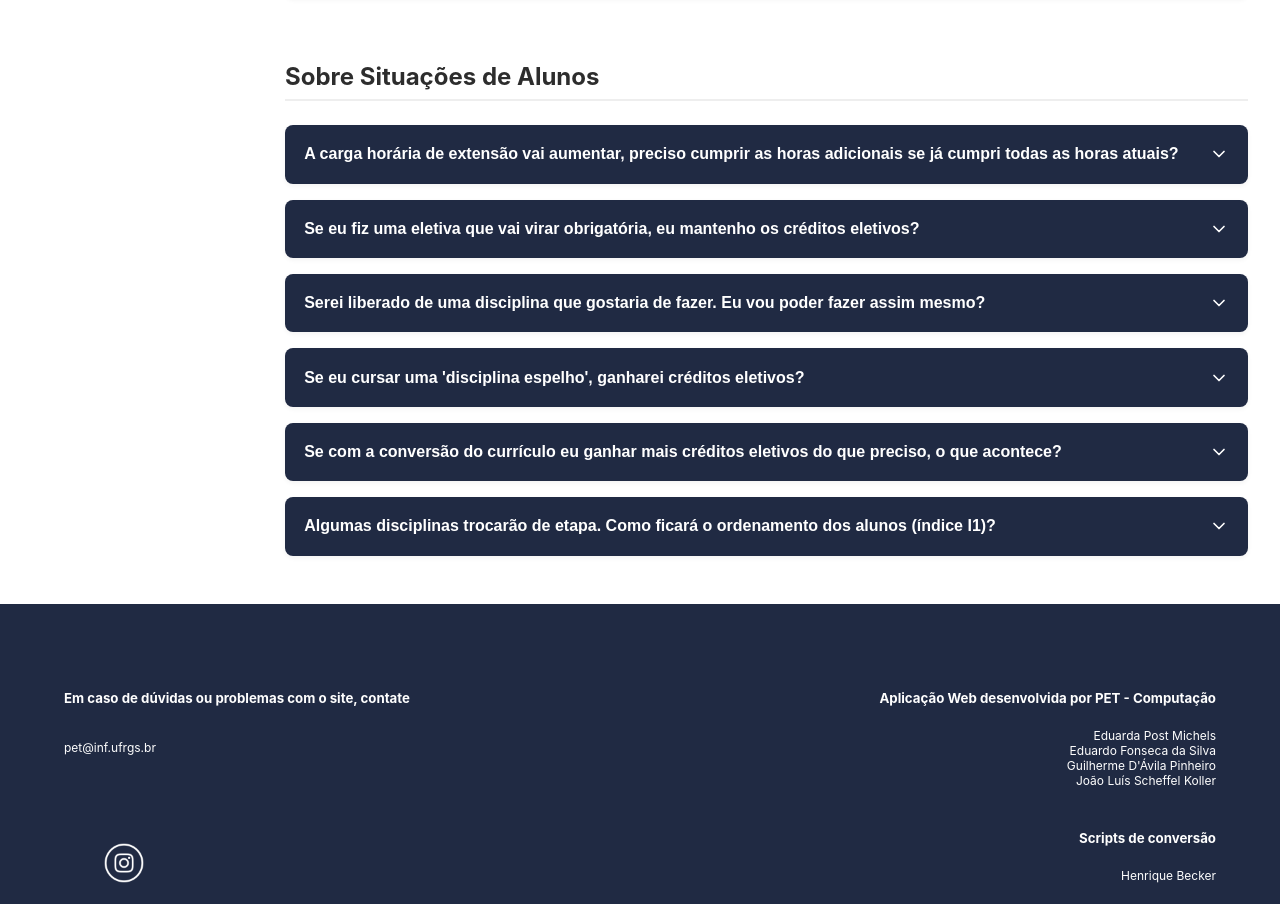
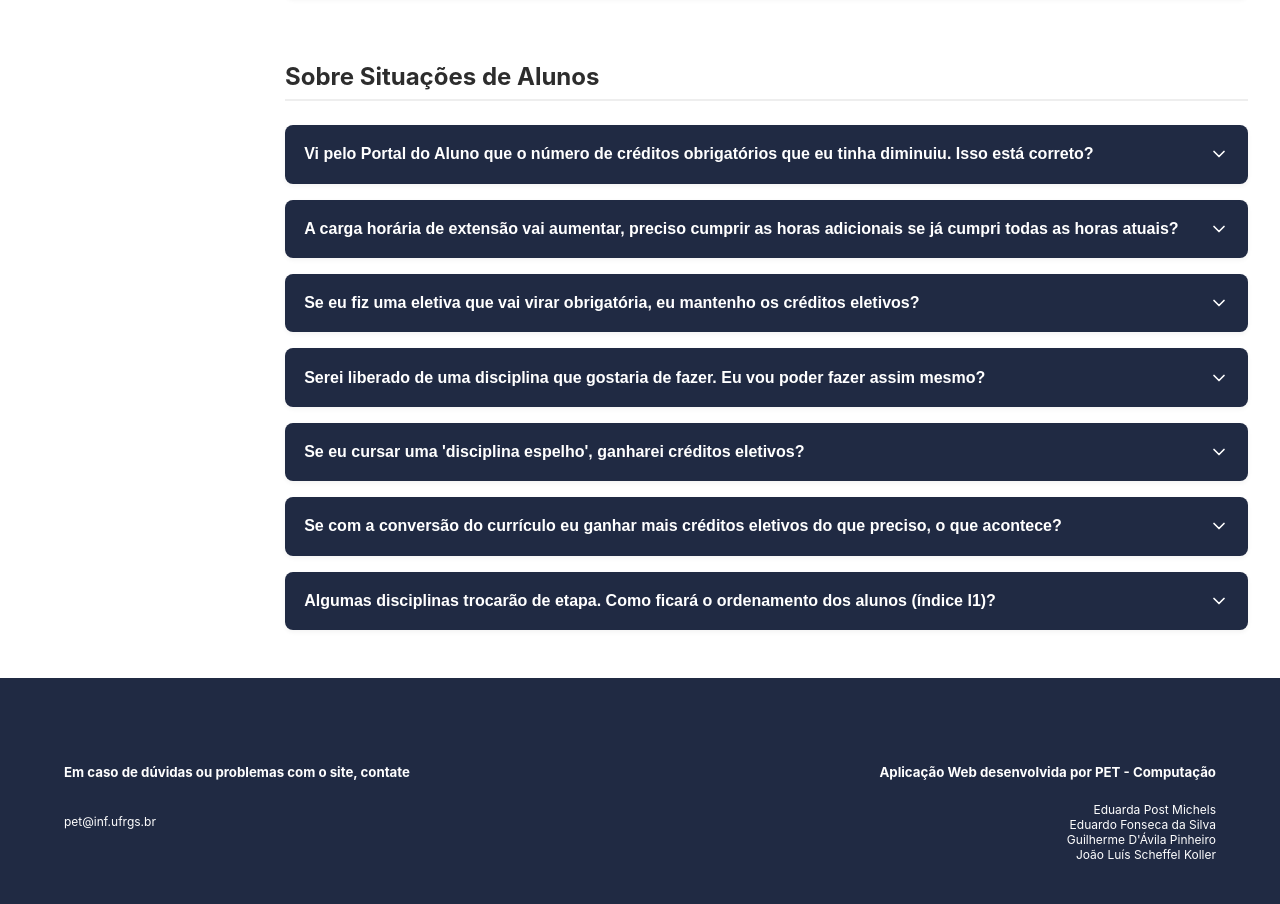
Before and after one commit to petcomputacaoufrgs/novo-curriculo-website, a React (Vite) app in the folder frontend/: page /faq in a window 1280 px wide. Shown: the part 1433-2337 px from the top of the page. Built offline with nearby package versions, Linux system fonts and the light colour scheme.

Commit message:
Update perguntas.tsx

```diff
--- a/frontend/src/pages/FAQ/perguntas.tsx
+++ b/frontend/src/pages/FAQ/perguntas.tsx
@@ -26,7 +26,7 @@ export const faqData: FAQData = {
         },
         {
           question: "Quando a atualização das informações do aluno no portal com a entrada do novo currículo deve ocorrer?",
-          answer: <>A atualização dos históricos no portal do aluno deve ocorrer <strong>após 08/01/2026</strong>, que é a data do processamento final do semestre de 2025/2. Mas algumas mudanças podem não entrar automaticamente, pois devem ser realizadas manualmente pela COMGRAD. Um exemplo de mudança manual é a liberação das novas disciplinas pelas disciplinas piloto que foram ministradas em 2025/2, como a disciplina <em>INF01060 - TÓPICOS ESPECIAIS EM COMPUTAÇÃO XVIII (Projeto Integrador em Computação)</em>, piloto da disciplina obrigatória <em>Projeto Integrador em Computação.</em></>
+          answer: <>A atualização dos históricos no portal do aluno já aconteceu. Mas algumas mudanças podem não ter entrado automaticamente, pois devem ser realizadas manualmente pela COMGRAD. Um exemplo de mudança manual é a liberação das novas disciplinas pelas disciplinas piloto que foram ministradas em 2025/2, como a disciplina <em>INF01060 - TÓPICOS ESPECIAIS EM COMPUTAÇÃO XVIII (Projeto Integrador em Computação)</em>, piloto da disciplina obrigatória <em>Projeto Integrador em Computação.</em></>
         }
       ]
     },
@@ -63,7 +63,9 @@ export const faqData: FAQData = {
         {
           question: "Onde posso ver os créditos necessários para graduação no novo currículo?",
           answer: (
+
             <>
+            <p>Você já pode ver essa informação diretamente no portal do aluno</p>
               Além de outras informações, os créditos necessários para graduação no novo currículo podem ser consultados
               <a href="https://www.inf.ufrgs.br/~eslgastal/gt-cic/novo-curriculo-cic-consolidado.html#ch" target="_blank" rel="noopener noreferrer"> aqui</a>.
             </>
@@ -136,6 +138,10 @@ export const faqData: FAQData = {
       id: "cic-situacoes",
       items: [
         {
+          question: "Vi pelo Portal do Aluno que o número de créditos obrigatórios que eu tinha diminuiu. Isso está correto?",
+          answer: "Sim, isso está correto, mas é porque algumas disciplinas que eram antes obrigatórias viraram eletivas / se converteram em créditos eletivos no novo currículo. O importante não é o NÚMERO de créditos obtidos, mas a OBTENÇÃO das disciplinas obrigatórias."
+        },
+        {
           question: "A carga horária de extensão vai aumentar, preciso cumprir as horas adicionais se já cumpri todas as horas atuais?",
           answer: <>Se você já cumpriu todas as horas de extensão exigidas pelo currículo atual, não será necessário cumprir as 10 horas adicionais exigidas pelo novo currículo, conforme consta no Artigo 21 da <a href="https://www.inf.ufrgs.br/~eslgastal/gt-cic/COMGRAD_CIC_Res_01_2025_final_v2_consolidada.pdf" target="_blank" rel="noopener noreferrer">Resolução COMGRAD-CIC 01/2025.</a></>
         },
```
